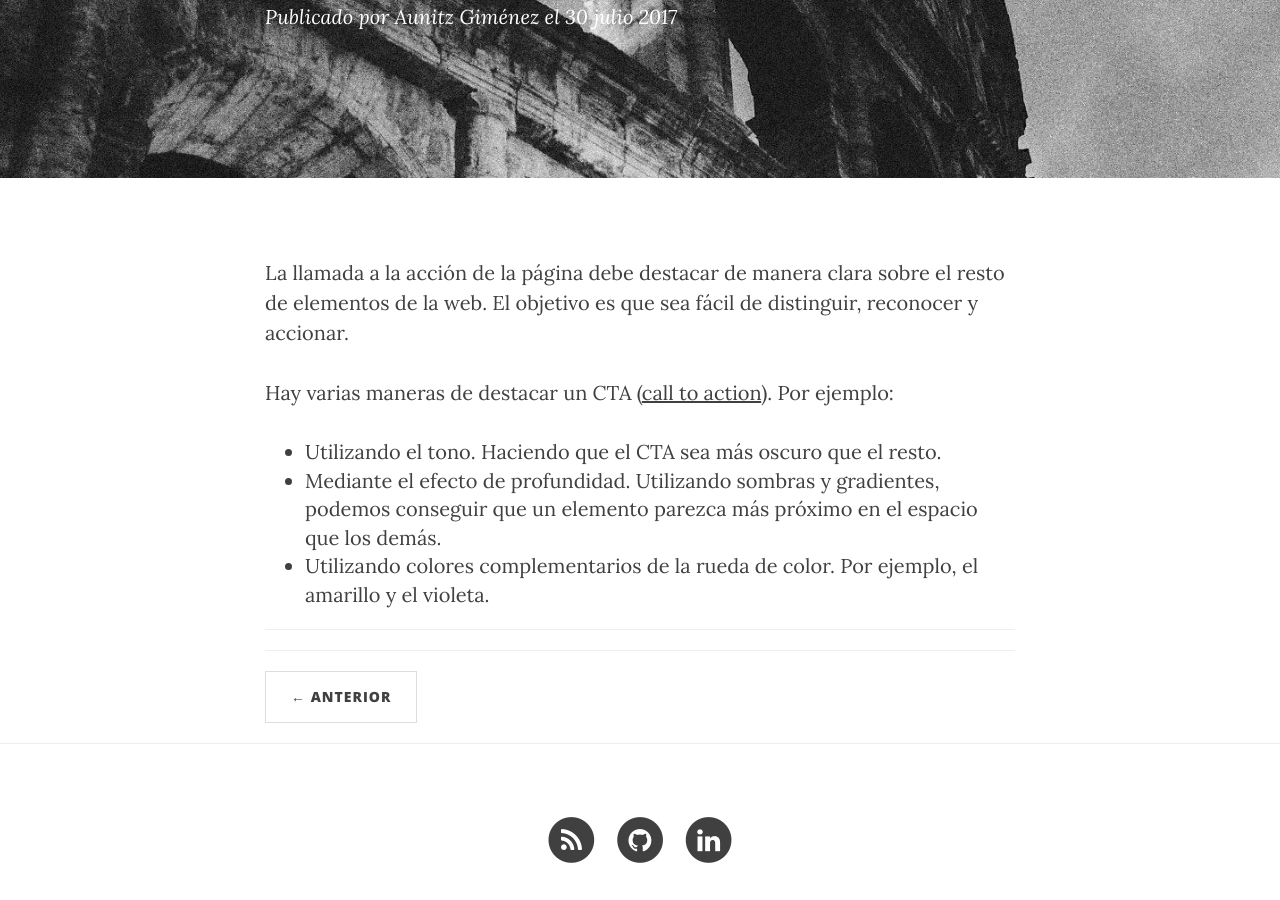
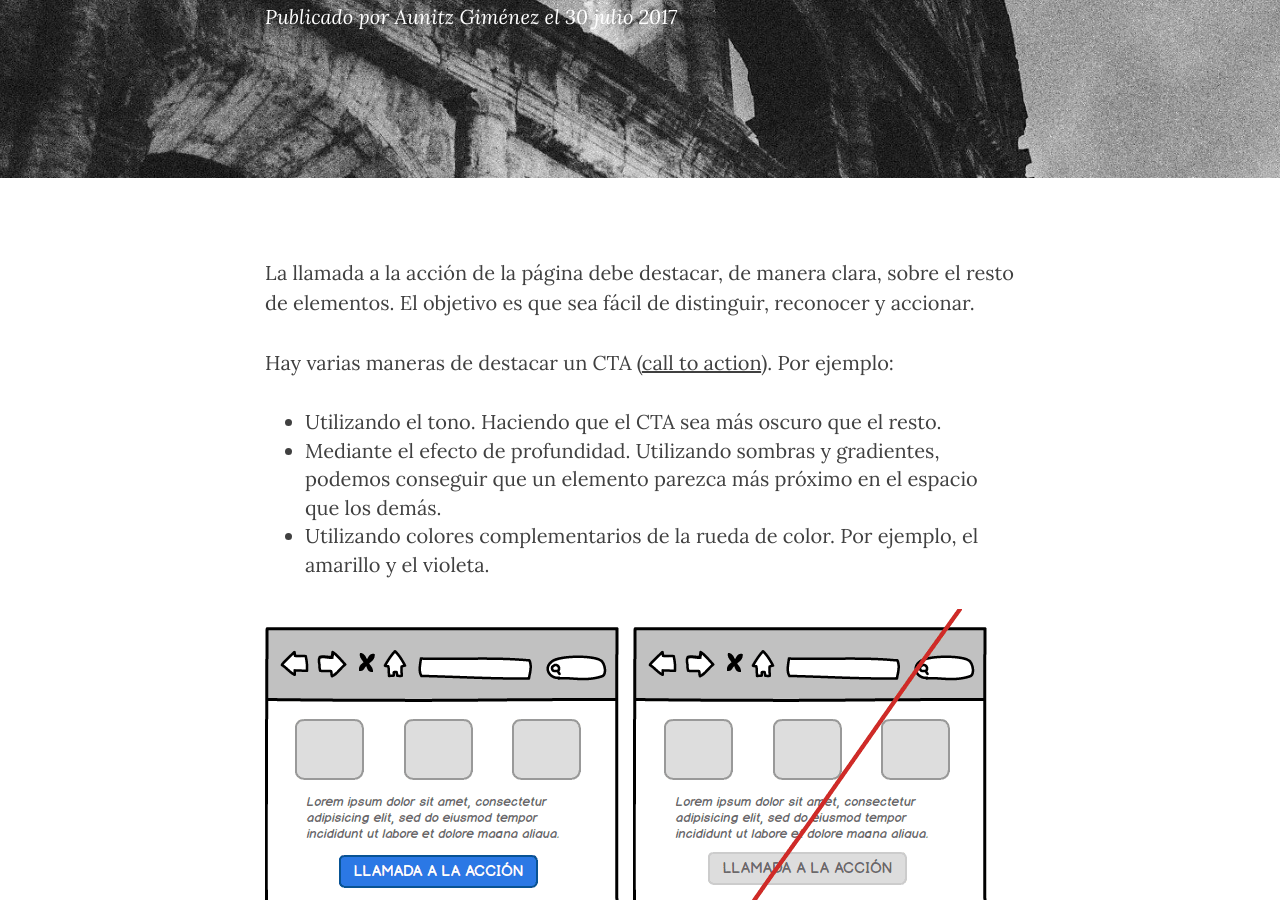
Before and after one commit to aunitz/beta, a Jekyll site: the page built from _posts/2017-07-30-tip-6-destacar-llamadas-a-la-accion.markdown, in a window 1280 px wide and 900 px high, scrolled down 358 px. Built offline with Jekyll 4.4.1, drawn with Linux system fonts in a browser that asks for light colours; nearby versions of some CDN libraries; comment, search, counter and statistics services are not loaded.

Commit message:
Añadida imagen al contenido del post

```diff
--- a/_posts/2017-07-30-tip-6-destacar-llamadas-a-la-accion.markdown
+++ b/_posts/2017-07-30-tip-6-destacar-llamadas-a-la-accion.markdown
@@ -7,7 +7,7 @@ author:     "Aunitz Giménez"
 header-img: "img/post-bg-11.jpg"
 ---
 
-<p>La llamada a la acción de la página debe destacar de manera clara sobre el resto de elementos de la web. El objetivo es que sea fácil de distinguir, reconocer y accionar.</p>
+<p>La llamada a la acción de la página debe destacar, de manera clara, sobre el resto de elementos. El objetivo es que sea fácil de distinguir, reconocer y accionar.</p>
 
 <p>Hay varias maneras de destacar un CTA (<a href="https://en.wikipedia.org/wiki/Call_to_action_(marketing)#On_websites">call to action</a>). Por ejemplo:</p>
 
@@ -16,3 +16,5 @@ header-img: "img/post-bg-11.jpg"
 	<li>Mediante el efecto de profundidad. Utilizando sombras y gradientes, podemos conseguir que un elemento parezca más próximo en el espacio que los demás.</li>
 	<li>Utilizando colores complementarios de la <a href="https://es.wikipedia.org/wiki/C%C3%ADrculo_crom%C3%A1tico">rueda de color</a>. Por ejemplo, el amarillo y el violeta.</li>
 </ul>
+
+<p><img src="{{ site.baseurl }}/img/tip-6-destacar-llamadas-a-la-accion.png" alt="Ilustración del tip 6 de usabilidad: destacar las llamadas a la acción"></p>
```
